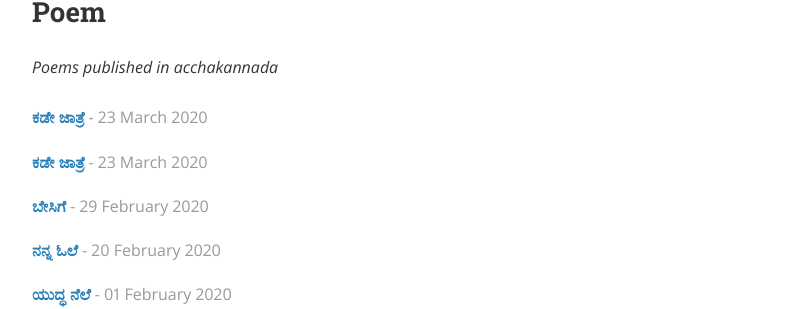
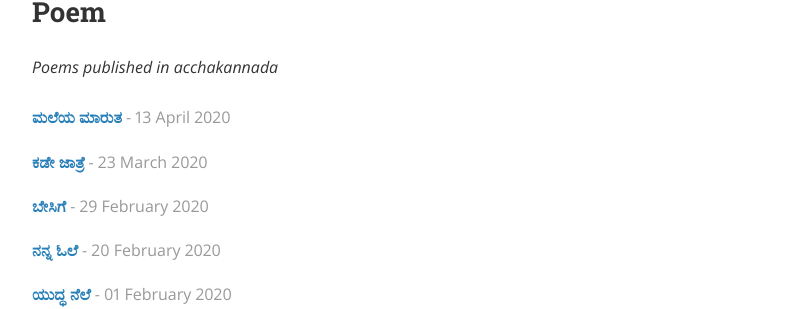
Before and after one commit to bencentra/centrarium, a Jekyll site: the page built from posts.html, in a window 1280 px wide and 900 px high, scrolled down 2214 px. Shown: the part 154-463 px from the top of the window, without its empty margins (240-1039 px from the left). Built offline with Jekyll 4.4.1, drawn with Linux system fonts in a browser that asks for light colours; nearby versions of some CDN libraries; a style sheet for code colours, icons or effects is not loaded.

Commit message:
Update 2020-04-13-maleya-maaruta.markdown

```diff
--- a/_posts/2020-04-13-maleya-maaruta.markdown
+++ b/_posts/2020-04-13-maleya-maaruta.markdown
@@ -1,7 +1,7 @@
 ---
 layout: post
-title: "ಕಡೇ ಜಾತ್ರೆ"
-date: 2020-03-23
+title: "ಮಲೆಯ ಮಾರುತ"
+date: 2020-04-13
 author: Adarsha
 categories: Poem
 tags:	AcchaKannada Kannada Poem kavana life India Karnataka love romance nature wind breeze mountains
```
